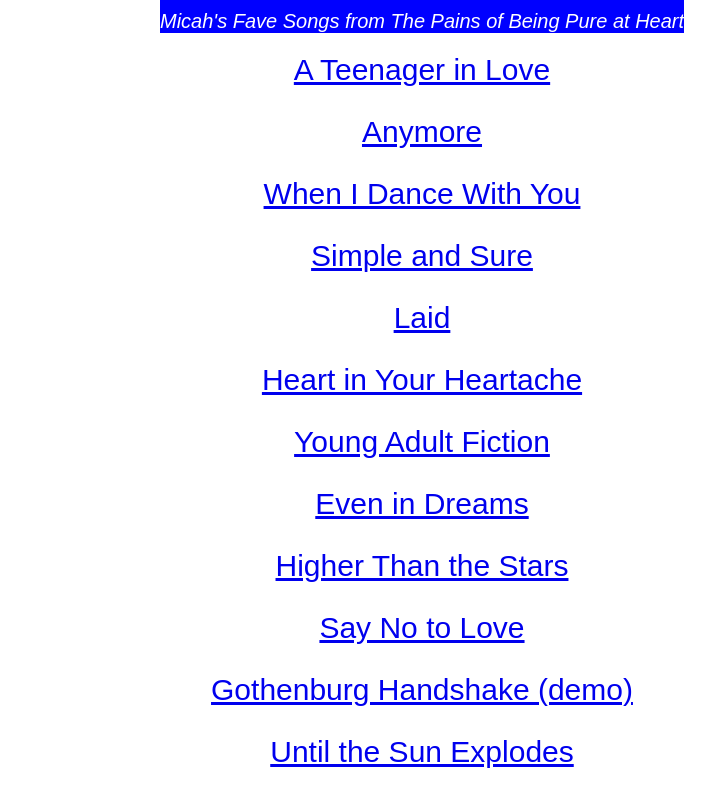
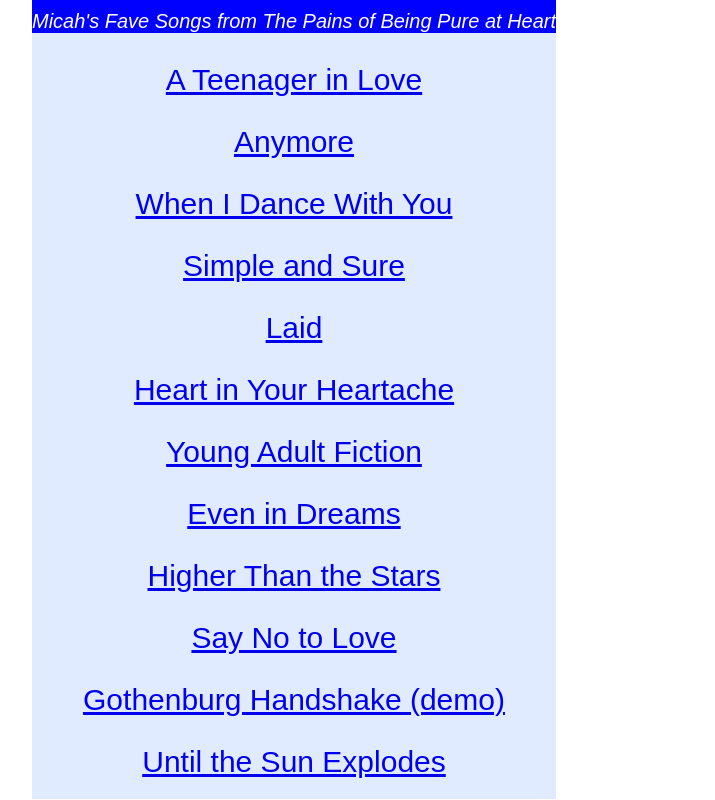
Before and after one commit to MeechaPooch/mymusic, a plain HTML site: page painsfaves/index.html in a window 1280 px wide. Shown: the whole page, without its empty margins (218-933 px from the left). Drawn offline with Linux system fonts and the light colour scheme.

Commit message:
better styling

```diff
--- a/painsfaves/index.html
+++ b/painsfaves/index.html
@@ -5,8 +5,10 @@
         <link rel="stylesheet" href="style.css">
     </head>
     <body>
+    <booty>
         <pltitle>Micah's Fave Songs from The Pains of Being Pure at Heart</pltitle>
         <div id="list"></div>
+    </booty>
     </body>
 </html>
 
--- a/painsfaves/script.js
+++ b/painsfaves/script.js
@@ -46,15 +46,18 @@
 
 
 function resizeGap() {
-    let gap = 0
+    let START_GAP = 0
+    const STEP_GAP = 0.1;
+
+    let gap = START_GAP
     elemList.style.gap = `${gap}px`
     // while(elemList.offsetHeight < window.innerHeight) {
     for(let i=0; i<100000; i++) {
-    if(!(document.body.offsetHeight < window.innerHeight - 30)) {break;}
-        gap++
+    if(!(document.body.offsetHeight < window.innerHeight - 0)) {break;}
+        gap+=STEP_GAP
         elemList.style.gap = `${gap}px`
     }
-    gap--
+    gap-=STEP_GAP
     elemList.style.gap = `${gap}px`
 }
 resizeGap()
--- a/painsfaves/style.css
+++ b/painsfaves/style.css
@@ -1,11 +1,22 @@
-body{
+booty{
     display: flex;
     flex-direction: column;
     align-items: center;
-    gap:20px;
+    width: max-content;
+
+    background-color: rgba(0, 94, 255, 0.121);
+    margin-right: 20vw;
+    /* padding-bottom: 20px; */
+
+    max-height: 100vh;
 }
 html body{
     margin:0;
+    display: flex;
+    flex-direction: column;
+    align-items: center;
+
+    max-height: 100vh;
 }
 
 #list{
@@ -13,7 +24,15 @@
     flex-direction: column;
     gap:20px;
     align-items: center;
+
+    overflow-y: scroll;
+    max-height: 100%;
+
+    padding-bottom: 20px;
+    padding-top: 30px;
+
 }
+#list::-webkit-scrollbar{display: none;}
 .songDiv{
     font: 30px arial;
 }
```
